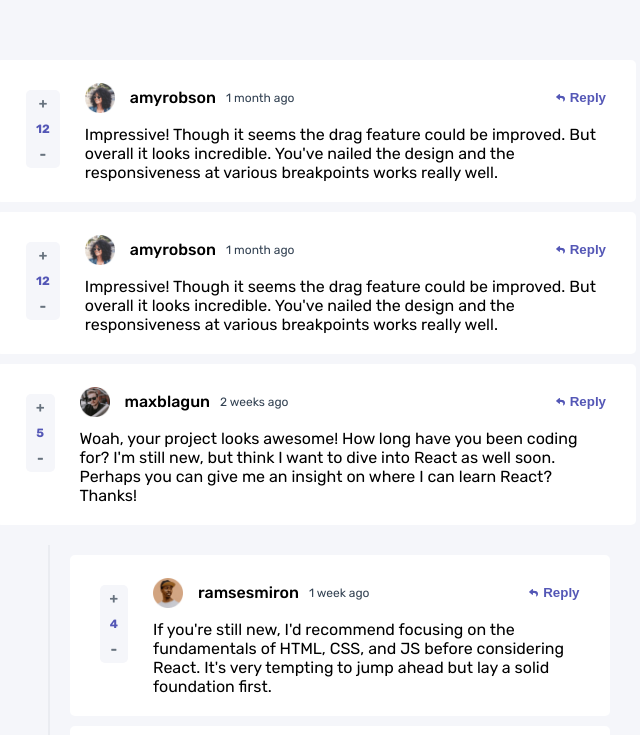
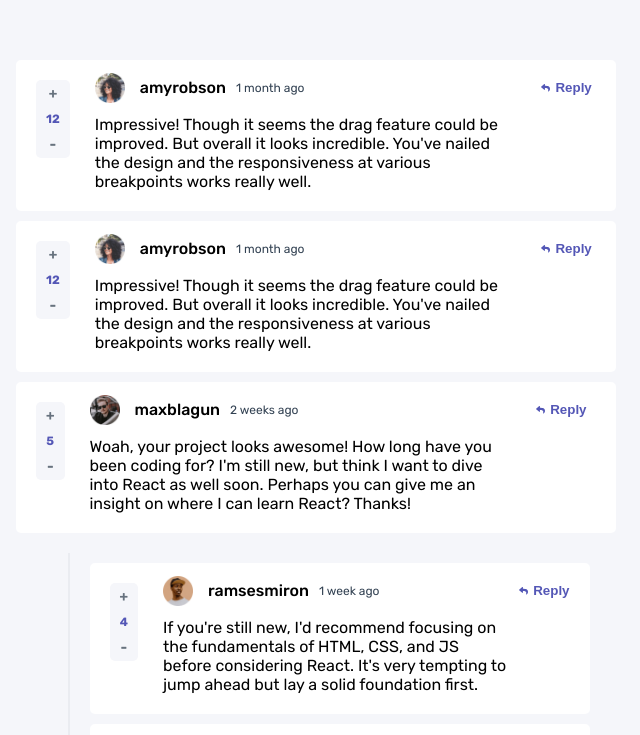
Before and after one commit to veljkoilic/comments-component, a React (Create React App) app: page / in a window 1280 px wide. Shown: the top 735 px of the page, without its empty margins (324-964 px from the left). Built offline with nearby package versions, Linux system fonts and the light colour scheme.

Commit message:
add comment, comment sort, vote handle start

```diff
--- a/src/components/Comment.jsx
+++ b/src/components/Comment.jsx
@@ -1,19 +1,23 @@
 import React from "react";
+import { useState } from "react";
 import styled from "styled-components";
-import { mobile, tablet } from "../responsive";
+import { mobile } from "../responsive";
 
-export const Comment = ({ comment, type }) => {
-  console.log(type);
+export const Comment = ({ comment, type, myComment, handleVote }) => {
+  const [votes, setVotes] = useState(comment.score)
+
+
+
   return (
     <Container
       className="container"
-      style={type === "reply" ? { minWidth: "200px", maxWidth: "500px" } : { minWidth: "300px", maxWidth: "600px" }}
+      style={type === "reply" ? { minWidth: "200px", maxWidth:"500px"} : { minWidth: "300px", maxWidth:"600px" }}
     >
       <Left>
         <Votes>
-          <span>+</span>
+          <span onClick={()=>handleVote("inc")}>+</span>
           <span>{comment.score}</span>
-          <span>-</span>
+          <span onClick={()=>handleVote("dec")}>-</span>
         </Votes>
         <TopActions className="left">
           <Reply>
@@ -27,12 +31,14 @@ export const Comment = ({ comment, type }) => {
           <UserAndDate>
             <img src={comment.user.image.png} alt="" />
             <span>{comment.user.username}</span>
+            {myComment && <span className="you">You</span>}
             <span>{comment.createdAt}</span>
           </UserAndDate>
           <TopActions>
             <Reply>
               <img src="./images/icon-reply.svg" alt="reply icon" />
               <span>Reply</span>
+              {/* OVDE */}
             </Reply>
           </TopActions>
         </Top>
@@ -41,13 +47,14 @@ export const Comment = ({ comment, type }) => {
     </Container>
   );
 };
-
 const Container = styled.div`
   display: flex;
   border-radius: 5px;
-  padding: 20px;
+  padding: 10px;
   margin-top: 10px;
   background-color: #fff;
+  width: 100%;
+  box-sizing: border-box;
   ${mobile({
     flexDirection: "column-reverse",
   })}
@@ -83,6 +90,7 @@ const Votes = styled.div`
   span {
     background: var(--very-light-gray);
     padding: 5px 10px;
+    user-select: none;
     ${mobile({
       padding:" 8px 12px",
       marginTop: "5px"
@@ -128,6 +136,7 @@ const Votes = styled.div`
 const Content = styled.div`
   display: flex;
   flex-direction: column;
+  width: 90%;
 `;
 const Top = styled.div`
   display: flex;
@@ -137,6 +146,15 @@ const Top = styled.div`
 const UserAndDate = styled.div`
   display: flex;
   align-items: center;
+  .you{
+    display: flex;
+    padding: 3px 7px;
+    margin-left: 7px;
+    border-radius: 3px;
+    background-color: var(--moderate-blue);
+    color: #fff;
+    font-size: 10px;
+  }
   img {
     width: 30px;
     height: 30px;
@@ -182,5 +200,8 @@ const Reply = styled.button`
   }
 `;
 const Bottom = styled.div`
-  padding: 10px 15px 0px 15px;
+width: 80%;
+  max-width: 600px;
+  padding: 10px 15px 10px 15px;
+  word-wrap: break-word;
 `;
--- a/src/data.json
+++ b/src/data.json
@@ -65,7 +65,7 @@
       ]
     },
     {
-      "id": 21,
+      "id": 3,
       "content": "Impressive! Though it seems the drag feature could be improved. But overall it looks incredible. You've nailed the design and the responsiveness at various breakpoints works really well.",
       "createdAt": "1 month ago",
       "score": 12,
```
